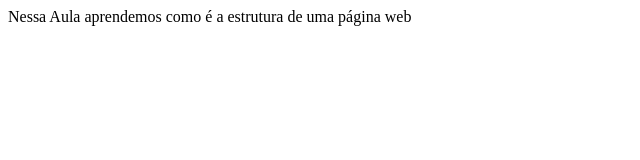
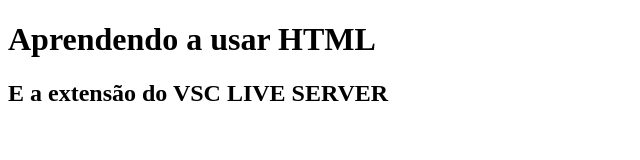
Before and after one commit to andreesantt/fundamentos-html, a plain HTML site: page index.html in a window 1280 px wide. Shown: the whole page, without its empty margins (0-640 px from the left). Drawn offline with Linux system fonts and the light colour scheme.

Commit message:
Linguaguem de marcação e Live Server
Aprendendo a usar HTML e extensão Live Server

```diff
--- a/index.html
+++ b/index.html
@@ -1,9 +1,10 @@
-<html>
-
+<!DOCTYPE html>
+<html lang="en">
 <head>
-    <title>Estrutura de uma página web</title>
+    <title>EM AULA</title>
 </head>
-
 <body>
-    Nessa Aula aprendemos como é a estrutura de uma página web
+    <h1>Aprendendo a usar HTML</h1>
+    <h2>E a extensão do VSC LIVE SERVER</h2>
 </body>
+</html>
```
